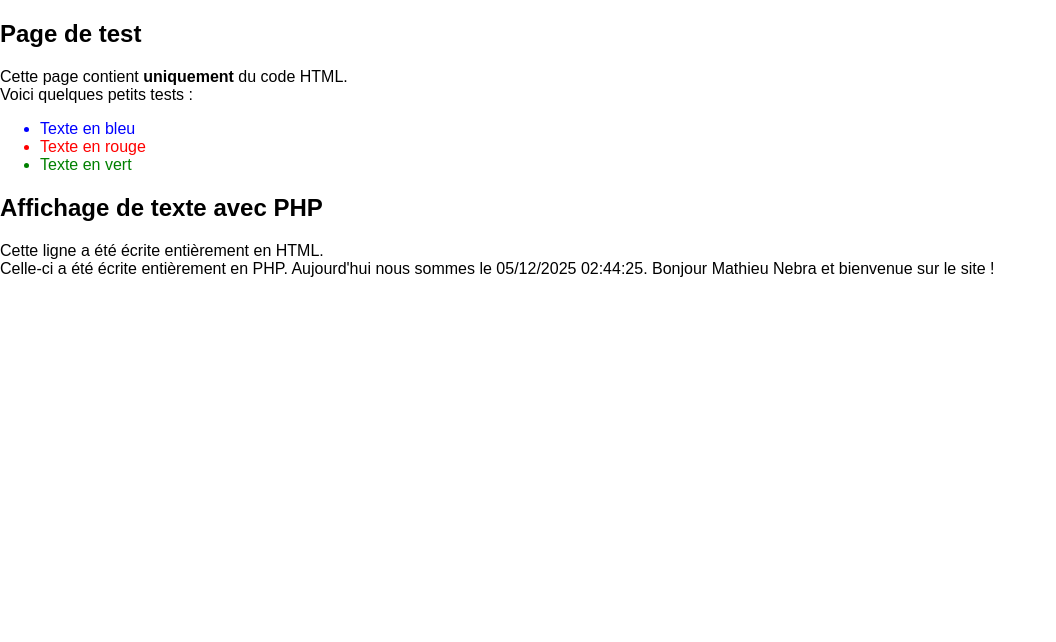
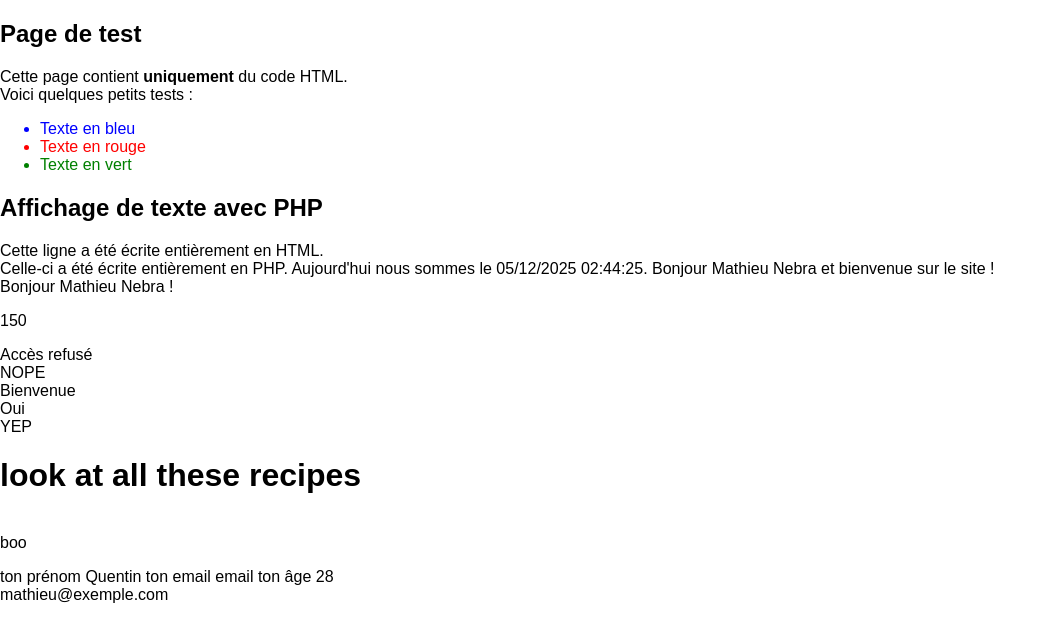
Before and after one commit to projet-turfu/ProjetFutur, a PHP site: page / in a window 1280 px wide. Shown: the part 50-692 px from the top of the page, without its empty margins (0-1056 px from the left). Run offline with PHP 8.4, Linux system fonts and the light colour scheme; some web fonts are replaced.

Commit message:
learningphp

```diff
--- a/index.php
+++ b/index.php
@@ -36,6 +36,147 @@
             <?php echo("Celle-ci a été écrite entièrement en PHP."); ?>
             Aujourd'hui nous sommes le <?php echo date('d/m/Y h:i:s'); // sert à afficher date et heure ?>.
             <?php $fullname = "Mathieu Nebra"; echo "Bonjour {$fullname} et bienvenue sur le site !"; ?>
+            <br>
+            <?php echo 'Bonjour ' . $fullname . ' !'; ?>
+        </p>
+        <p>
+            <?php
+                //$number = 2 + 4;
+                //$number = 5 - 1;
+                //$number = 3 * 5;
+                //$number = 10 / 2;
+                //$number = 3 * 5 + 1;
+                //$number = (1 + 2) * 2;
+                $number = 10;
+                $result = ($number + 5) * $number;
+                echo $result;
+            ?>
+        </p>
+        <p>
+            <?php
+                $isEnabled = false;
+
+                if ($isEnabled === true) {
+                    echo "Vous êtes autorisé(e) à accéder au site";
+                }
+                else {
+                    echo "Accès refusé";
+                }
+            ?>
+            <br>
+            <?php
+                $isAllowedToEnter = "Non";
+
+
+                if ($isAllowedToEnter === "Oui") {
+                    echo "YEP";
+                }
+                elseif ($isAllowedToEnter === "Non") {
+                    echo "NOPE";
+                }
+                else {
+                    echo "TRY AGAIN";
+                }
+            ?>
+            <br>
+            <?php
+                $isAllowedToEnter = true;
+
+                if ($isAllowedToEnter) {
+                    echo "Bienvenue";
+                }
+                else {
+                    echo "Denied";
+                }
+            ?>
+            <br>
+            <?php
+                $isEnabled = true;
+                $isOwner = true;
+
+                if ($isEnabled && $isOwner) {
+                    echo "Oui";
+                } else {
+                    echo "Non";
+                }
+            ?>
+            <br>
+            <?php
+                $isEnabled = true;
+                $isOwner = true;
+                $isAdmin = false;
+
+                if (($isEnabled && $isOwner) || $isAdmin) {
+                    echo "YEP";
+                } else {
+                    echo "NOPE";
+                }
+            ?>
+            <br>
+            <?php $chickenRecipesEnabled = false; ?>
+
+            <?php if ($chickenRecipesEnabled): ?>
+
+            <h1>Chicken recipe</h1>
+
+            <?php elseif (! $chickenRecipesEnabled): ?>
+
+            <h1>look at all these recipes</h1>
+
+            <?php endif; ?>
+            <br>
+            <?php
+                $grade = 0;
+
+                switch ($grade) {
+                    case 0:
+                        echo "boo";
+                    break;
+
+                    case 5:
+                        echo "yikes";
+                    break;
+
+                    case 10:
+                        echo "average";
+                    break;
+
+                    case 20:
+                        echo "yippee";
+                    break;
+
+                    default:
+                        echo "huh";
+                }
+            ?>
+        </p>
+        <p>
+            <?php
+                $user1 = ['Quentin', 'email', 'mdp', 28];
+
+                echo " ton prénom {$user1[0]} ";
+                echo "ton email {$user1[1]} ";
+                echo "ton âge {$user1[3]} ";
+            ?>
+            <br>
+            <?php
+                $mickael = ['Mickaël', 'mickael@exemple.com', 'S3cr3t', 34];
+                $mathieu = ['Mathieu', 'mathieu@exemple.com', 'devine', 33];
+                $laurene = ['Laurène', 'laurene@exemple.com', 'P4ssw0rD', 28];
+
+                $users = [$mickael, $mathieu, $laurene];
+
+                echo $users[1][1];
+            ?>
+        </p>
+        <p>
+            <?php
+                //$isValid = true;
+
+                //while ($isValid) {
+                    //echo "valide";
+                //}
+            ?>
         </p>
 
     </main>
```
